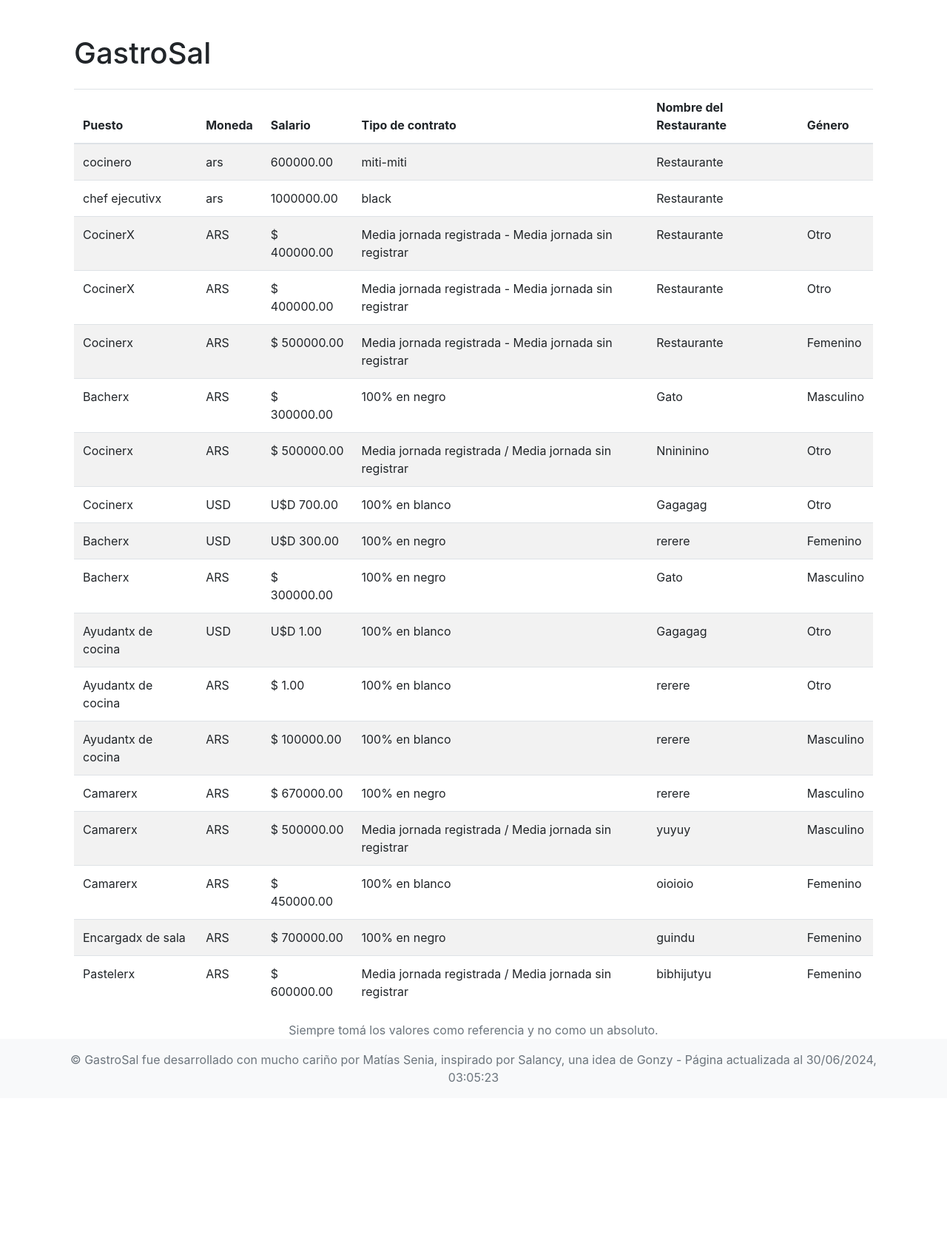
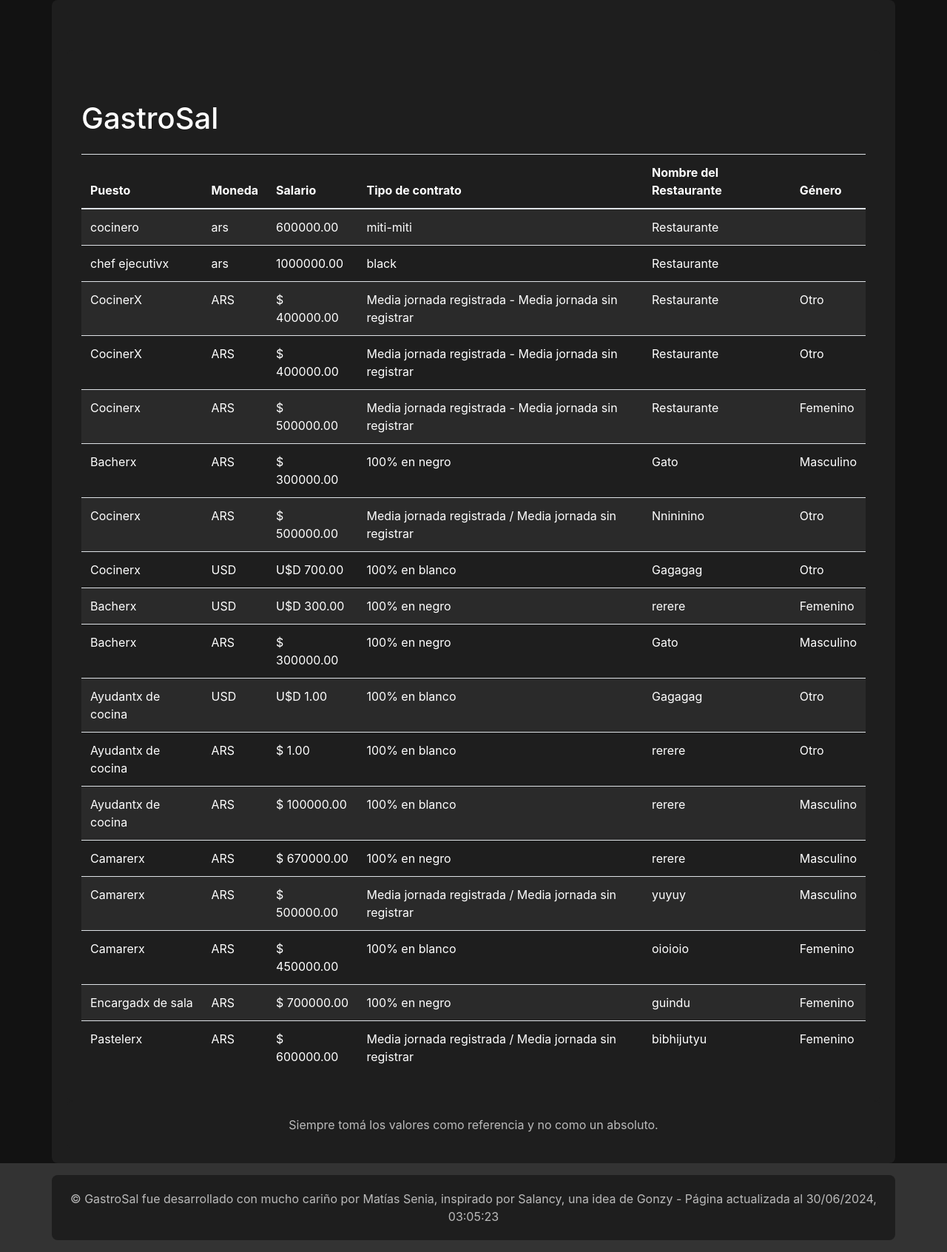
Before and after one commit to matiassenia/gastrosal, a Django app: page /data_list/ in a window 1280 px wide. Shown: the whole page at 74% size. Before the commit the page ends 1462 px from the top, so only its background shows below. Run offline with Django 5.2, Linux system fonts and the light colour scheme; data comes from the database, SQL or seed files in the repository; both versions use the stored data as it was after the commit; some libraries are stand-ins or nearby versions.

Commit message:
added dark mode

```diff
--- /dev/null
+++ b/jobdata/static/jobdata/css/styles.css
@@ -0,0 +1,126 @@
+
+/* styles.css */
+body {
+    background-color: #121212;
+    color: #ffffff;
+
+}
+
+.container {
+    background-color: #1e1e1e;
+    border-radius: 8px;
+    padding: 20px;
+}
+
+.footer {
+    background-color: #1e1e1e;
+}
+
+.bg-light {
+    background-color: #333 !important;
+}
+
+.text-muted {
+    color: #bbbbbb !important;
+}
+
+.table {
+    background-color: #1e1e1e;
+    color: #ffffff;
+}
+
+.table thead th {
+    background-color: #1e1e1e;
+    color: #ffffff;
+
+}
+
+.table tbody tr {
+    background-color: #1e1e1e;
+    color: #ffffff;
+}
+
+.table tbody tr:nth-of-type(odd) {
+    background-color: #2a2a2a;
+}
+
+.table tbody tr:nth-of-type(even) {
+    background-color: #1e1e1e;
+}
+
+.table-striped tbody tr:nth-of-type(odd) {
+    background-color: #2a2a2a;
+}
+
+.table-striped tbody tr:nth-of-type(even) {
+    background-color: #1e1e1e;
+}
+
+.table-hover tbody tr:hover {
+    background-color: #333;
+}
+
+
+/* Estilos adicionales para otros elementos en modo oscuro */
+.navbar, .navbar-light .navbar-nav .nav-link {
+    background-color: #333;
+    color: #fff;
+}
+
+.card {
+    background-color: #333;
+    color: #fff;
+    border: none;
+    border-radius: 8px;
+}
+
+.card-header, .card-footer {
+    background-color: #444;
+    color: #fff;
+}
+
+.btn {
+    background-color: #444;
+    color: #fff;
+    border: none;
+}
+
+.btn:hover {
+    background-color: #555;
+    color: #fff;
+}
+
+
+
+/* Clearer text for form fields */
+input, select, textarea {
+    background-color: #2a2a2a;
+    color: #ffffff;
+    border: 1px solid #444;
+    padding: 8px;
+    border-radius: 4px;
+}
+
+input::placeholder, textarea::placeholder {
+    color: #aaaaaa;
+}
+
+input:focus, select:focus, textarea:focus {
+    outline: none;
+    border-color: #555;
+    background-color: #333;
+}
+
+label {
+    color: #dddddd;
+}
+
+.form-control {
+    background-color: #2a2a2a;
+    color: #ffffff;
+}
+
+.form-control:focus {
+    background-color: #333;
+    color: #ffffff;
+}
--- /dev/null
+++ b/jobdata/static/jobdata/js/scripts.js
@@ -0,0 +1 @@
+// scripts.js
--- a/jobdata/templates/jobdata/base.html
+++ b/jobdata/templates/jobdata/base.html
@@ -5,6 +5,8 @@
     <meta name="viewport" content="width=device-width, initial-scale=1.0">
     <title>{% block title %}Gastro Sal{% endblock %}</title>
     <link href="https://stackpath.bootstrapcdn.com/bootstrap/4.5.2/css/bootstrap.min.css" rel="stylesheet">
+    {% load static %}
+    <link rel="stylesheet" href="{% static 'jobdata/css/styles.css' %}">
 </head>
 <body>
     <header>
@@ -26,6 +28,7 @@
         </div>
     </footer>
     {% endblock %}
+    <script src="{% static 'jobdata/js/scripts.js' %}"></script>
     <script src="https://code.jquery.com/jquery-3.5.1.slim.min.js"></script>
     <script src="https://cdn.jsdelivr.net/npm/@popperjs/core@2.5.3/dist/umd/popper.min.js"></script>
     <script src="https://stackpath.bootstrapcdn.com/bootstrap/4.5.2/js/bootstrap.min.js"></script>
--- a/jobdata_project/settings.py
+++ b/jobdata_project/settings.py
@@ -106,7 +106,7 @@ USE_TZ = True
 # Static files (CSS, JavaScript, Images)
 # https://docs.djangoproject.com/en/5.0/howto/static-files/
 
-STATIC_URL = 'static/'
+STATIC_URL = '/static/'
 
 
 # Default primary key field type
```
Also changed, not shown: db.sqlite3.
